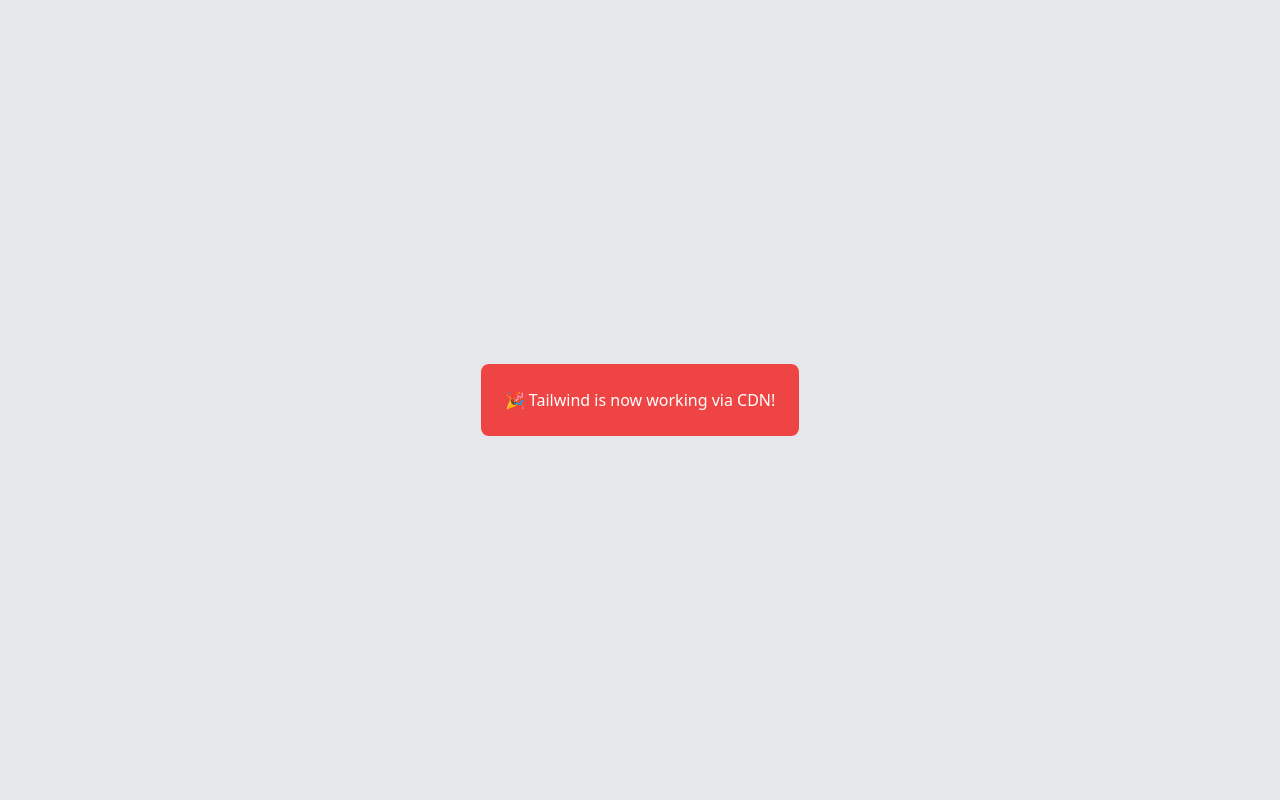
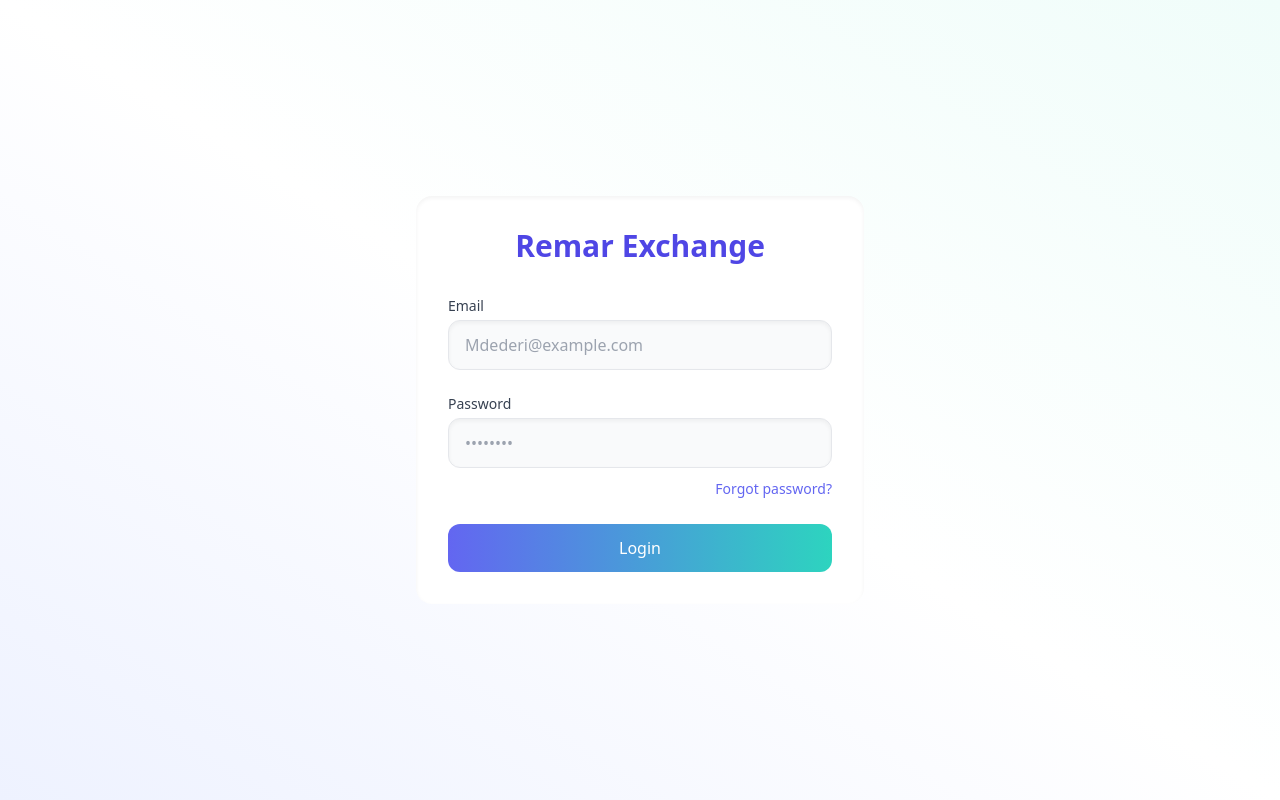
Before and after one commit to TheBubble01/remarpay, a React (Vite) app in the folder remarpay-frontend/: page /login in a window 1280 px wide. Built offline with nearby package versions, Linux system fonts and the light colour scheme.

Commit message:
Designed the login page

```diff
--- a/remarpay-frontend/src/App.jsx
+++ b/remarpay-frontend/src/App.jsx
@@ -1,9 +1,8 @@
-export default function App() {
-  return (
-    <div className="min-h-screen flex items-center justify-center bg-gray-200">
-      <div className="bg-red-500 text-white p-6 rounded-lg">
-        🎉 Tailwind is now working via CDN!
-      </div>
-    </div>
-  );
+import React from "react";
+import AppRoutes from "./routes/AppRoutes";
+
+function App() {
+  return <AppRoutes />;
 }
+
+export default App;
--- a/remarpay-frontend/src/pages/auth/Login.jsx
+++ b/remarpay-frontend/src/pages/auth/Login.jsx
@@ -8,83 +8,106 @@ const Login = () => {
   const [loading, setLoading] = useState(false);
 
   const handleChange = (e) => {
-    setFormData({ ...formData, [e.target.name]: e.target.value });
+    setFormData((prev) => ({
+      ...prev,
+      [e.target.name]: e.target.value,
+    }));
   };
 
   const handleSubmit = async (e) => {
     e.preventDefault();
     setError("");
     setLoading(true);
-
     try {
       const res = await fetch("http://127.0.0.1:8000/api/accounts/login/", {
         method: "POST",
-        headers: {
-          "Content-Type": "application/json",
-        },
+        headers: { "Content-Type": "application/json" },
         body: JSON.stringify(formData),
       });
-
       const data = await res.json();
-      if (res.ok) {
-        // Save tokens
-        localStorage.setItem("access", data.access);
-        localStorage.setItem("refresh", data.refresh);
-
-        // Redirect to dashboard (or landing page)
-        navigate("/dashboard");
-      } else {
-        setError(data.detail || "Login failed");
-      }
+      if (!res.ok) throw new Error(data.detail || "Invalid credentials");
+      localStorage.setItem("access", data.access);
+      localStorage.setItem("refresh", data.refresh);
+      navigate("/dashboard");
     } catch (err) {
-      setError("Something went wrong.");
+      setError(err.message);
+    } finally {
+      setLoading(false);
     }
-
-    setLoading(false);
   };
 
   return (
-    <div className="min-h-screen bg-gray-100 flex items-center justify-center px-4">
-      <div className="bg-white p-8 rounded-2xl shadow-md w-full max-w-md">
-        <h2 className="text-2xl font-bold mb-6 text-center">RemarPay Login</h2>
+    <div
+      className="min-h-screen flex items-center justify-center
+                 bg-gradient-to-tr from-indigo-50 via-white to-teal-50 p-4"
+    >
+      <div
+        className="w-full max-w-md bg-white rounded-2xl p-8
+                   shadow-inner hover:shadow-2xl transition-shadow duration-300"
+      >
+        <h2 className="text-3xl font-semibold text-indigo-600 text-center mb-8">
+          Remar Exchange
+        </h2>
 
         {error && (
-          <div className="bg-red-100 text-red-600 px-4 py-2 rounded mb-4">
+          <div className="mb-4 px-4 py-2 bg-red-100 text-red-700 rounded-lg">
             {error}
           </div>
         )}
 
-        <form onSubmit={handleSubmit} className="space-y-4">
+        <form onSubmit={handleSubmit} className="space-y-6">
+          {/* Email */}
           <div>
-            <label className="block text-sm font-medium mb-1">Email</label>
+            <label className="block text-sm font-medium text-gray-700 mb-1">
+              Email
+            </label>
             <input
               type="email"
               name="email"
+              required
               value={formData.email}
               onChange={handleChange}
-              required
-              className="w-full px-4 py-2 rounded-lg border focus:outline-none focus:ring-2 focus:ring-blue-500"
+              className="w-full px-4 py-3 rounded-xl border border-gray-200
+                         bg-gray-50 shadow-inner focus:outline-none focus:ring-2 focus:ring-indigo-300"
+              placeholder="Mdederi@example.com"
             />
           </div>
 
+          {/* Password */}
           <div>
-            <label className="block text-sm font-medium mb-1">Password</label>
+            <label className="block text-sm font-medium text-gray-700 mb-1">
+              Password
+            </label>
             <input
               type="password"
               name="password"
+              required
               value={formData.password}
               onChange={handleChange}
-              required
-              className="w-full px-4 py-2 rounded-lg border focus:outline-none focus:ring-2 focus:ring-blue-500"
+              className="w-full px-4 py-3 rounded-xl border border-gray-200
+                         bg-gray-50 shadow-inner focus:outline-none focus:ring-2 focus:ring-indigo-300"
+              placeholder="••••••••"
             />
+            <div className="text-right mt-2">
+              <button
+                type="button"
+                onClick={() => navigate("/forgot-password")}
+                className="text-sm text-indigo-500 hover:underline focus:outline-none"
+              >
+                Forgot password?
+              </button>
+            </div>
           </div>
 
+          {/* Submit */}
           <button
             type="submit"
             disabled={loading}
-            className="w-full bg-blue-600 hover:bg-blue-700 text-white font-medium py-2 rounded-lg transition duration-300"
+            className={`w-full py-3 rounded-xl text-white font-medium transition-transform
+                        bg-gradient-to-r from-indigo-500 to-teal-400 hover:scale-105 transform
+                        ${loading ? "opacity-50 cursor-not-allowed" : ""}`}
           >
-            {loading ? "Logging in..." : "Login"}
+            {loading ? "Logging in…" : "Login"}
           </button>
         </form>
       </div>
--- a/remarpay-frontend/src/routes/AuthRoutes.jsx
+++ b/remarpay-frontend/src/routes/AuthRoutes.jsx
@@ -1,13 +1,13 @@
 import React from "react";
-import { Routes, Route } from "react-router-dom";
+import { Routes, Route, Navigate } from "react-router-dom";
 import Login from "../pages/auth/Login";
-import Register from "../pages/auth/Register";
 
 function AuthRoutes() {
   return (
     <Routes>
       <Route path="/login" element={<Login />} />
-      <Route path="/register" element={<Register />} />
+      <Route path="/" element={<Navigate to="/login" replace />} />
+      <Route path="*" element={<Navigate to="/login" replace />} />
     </Routes>
   );
 }
```
